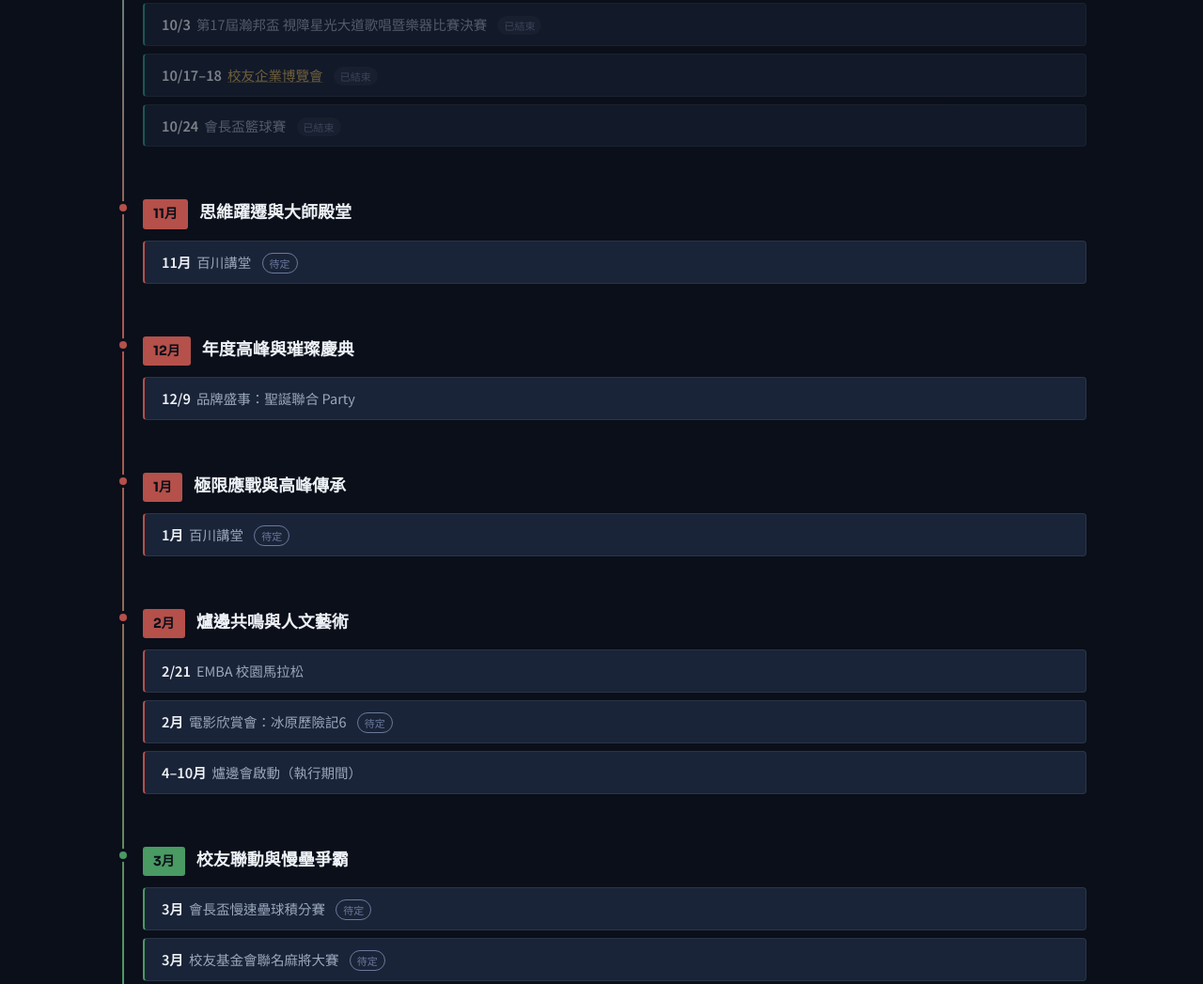
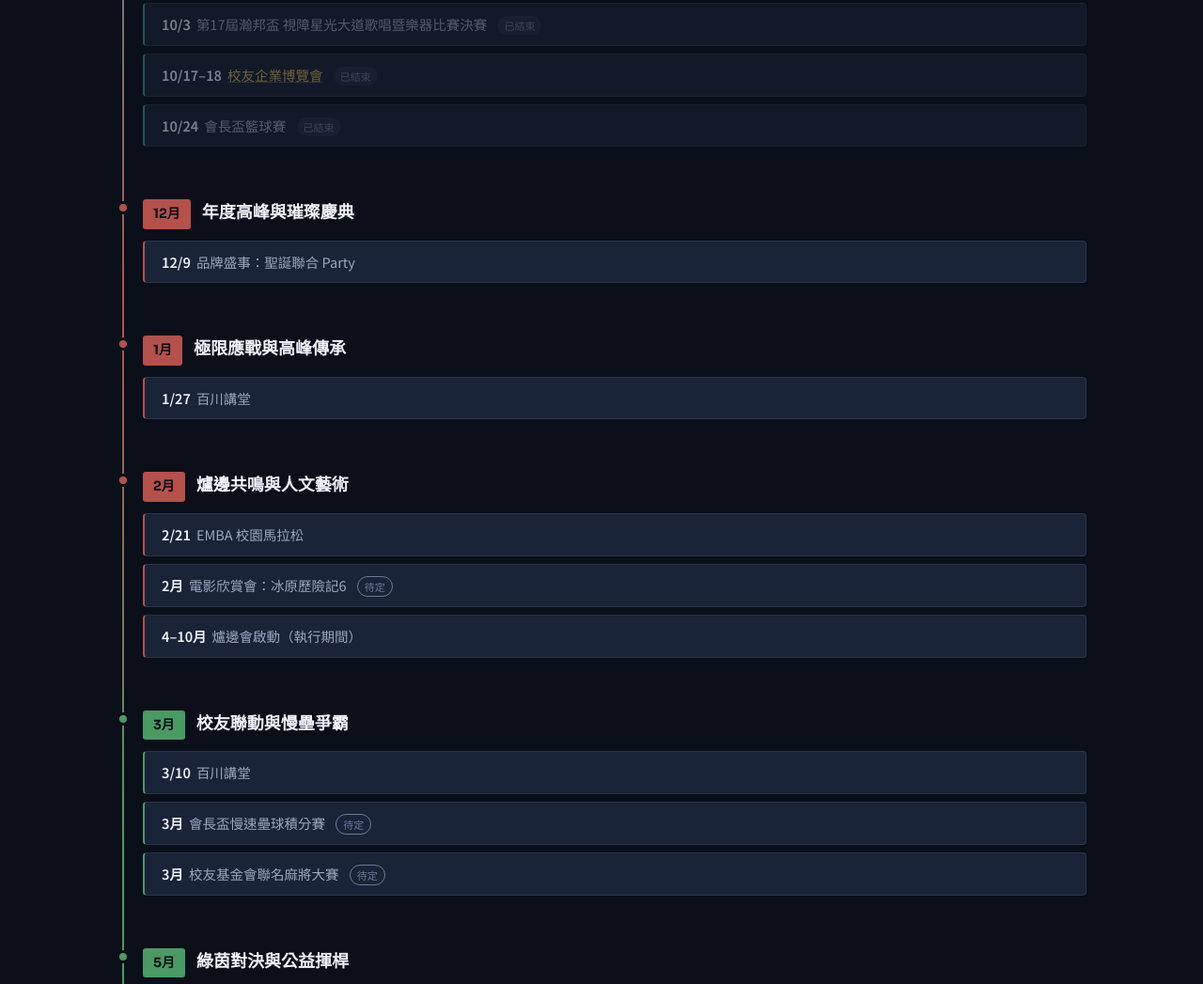
Before and after one commit to embantu2026-stack/ntuembasa23, a plain HTML site: page index.html in a window 1280 px wide. Shown: the part 622-1669 px from the top of the page at 94% size. Drawn offline with Linux system fonts and the light colour scheme.

Commit message:
Add files via upload

```diff
--- a/index.html
+++ b/index.html
@@ -289,14 +289,11 @@ const MONTHS = [
     { date:"10/17–18", text:"校友企業博覽會", link:"https://www.facebook.com/share/p/19UbQPvin7/" },
     { date:"10/24", text:"會長盃籃球賽" },
   ]},
-  { tag:"11月", year:"2026", title:"思維躍遷與大師殿堂", phase:"p2", events:[
-    { date:"11月", text:"百川講堂", tbd:true },
-  ]},
   { tag:"12月", year:"2026", title:"年度高峰與璀璨慶典", phase:"p2", events:[
     { date:"12/9", text:"品牌盛事：聖誕聯合 Party" },
   ]},
   { tag:"1月", year:"2027", title:"極限應戰與高峰傳承", phase:"p2", events:[
-    { date:"1月", text:"百川講堂", tbd:true },
+    { date:"1/27", text:"百川講堂" },
   ]},
   { tag:"2月", year:"2027", title:"爐邊共鳴與人文藝術", phase:"p2", events:[
     { date:"2/21", text:"EMBA 校園馬拉松" },
@@ -304,14 +301,13 @@ const MONTHS = [
     { date:"4–10月", text:"爐邊會啟動（執行期間）" },
   ]},
   { tag:"3月", year:"2027", title:"校友聯動與慢壘爭霸", phase:"p3", events:[
+    { date:"3/10", text:"百川講堂" },
     { date:"3月", text:"會長盃慢速壘球積分賽", tbd:true },
     { date:"3月", text:"校友基金會聯名麻將大賽", tbd:true },
   ]},
-  { tag:"4月", year:"2027", title:"菁英學術與產業聚焦", phase:"p3", events:[
-    { date:"4月", text:"百川講堂", tbd:true },
-  ]},
   { tag:"5月", year:"2027", title:"綠茵對決與公益揮桿", phase:"p3", events:[
     { date:"5/21", text:"會長盃公益高爾夫球賽" },
+    { date:"5月", text:"百川講堂", tbd:true },
   ]},
   { tag:"6月", year:"2027", title:"任期收尾與感恩傳承", phase:"p3", events:[
     { date:"6月", text:"新生盃壘球賽", tbd:true },
```
